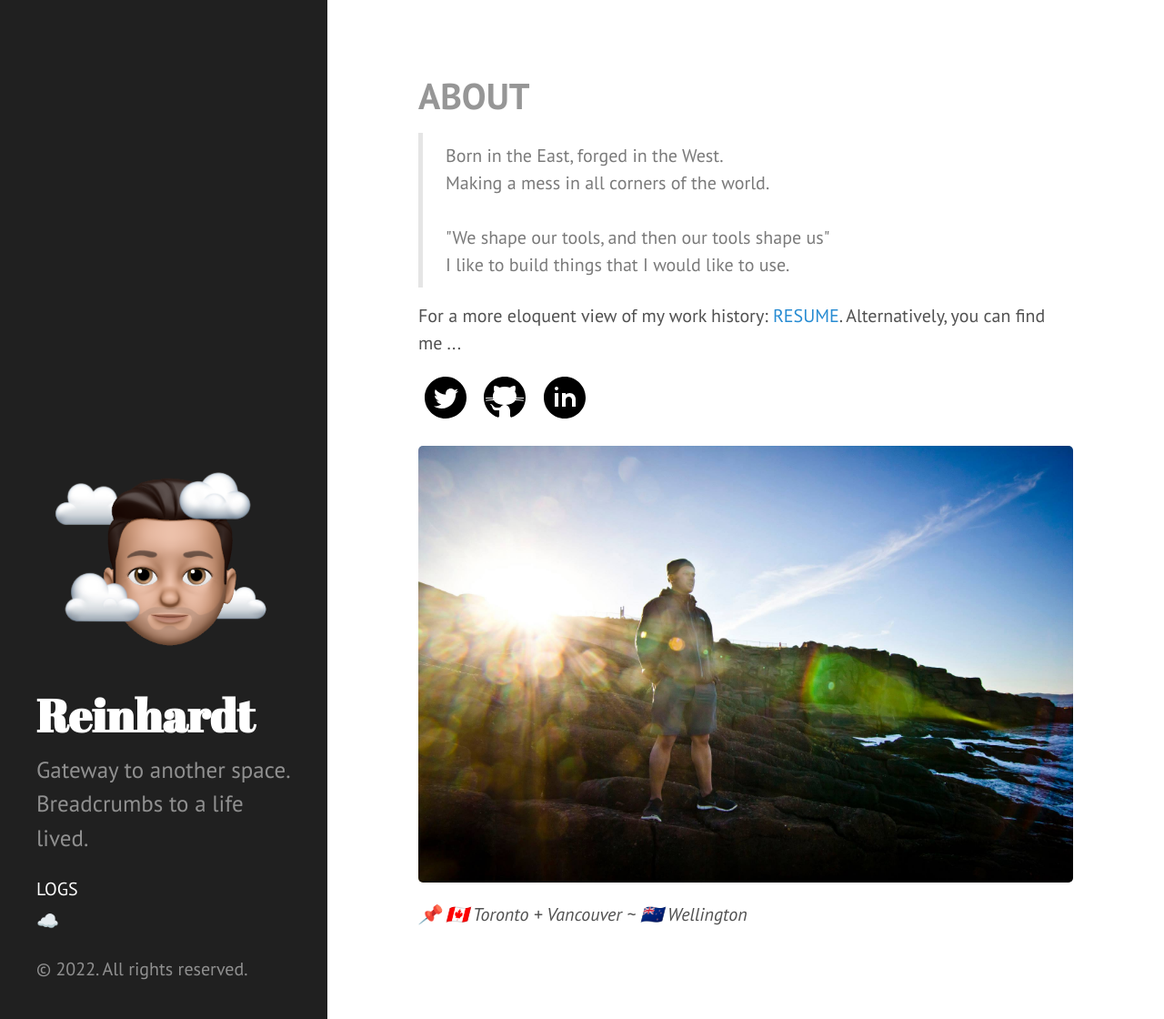
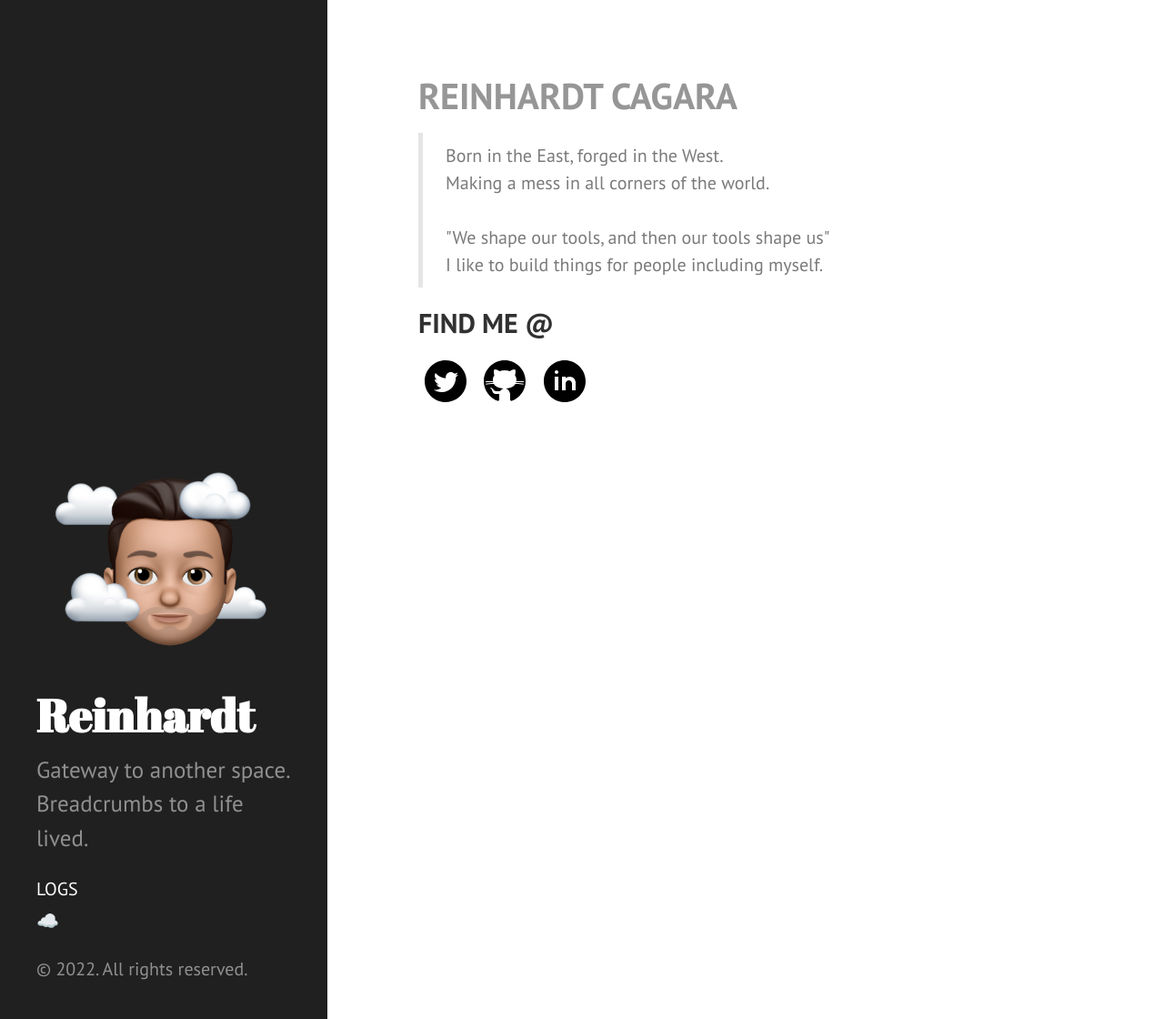
Before and after one commit to reinhardt021/reinhardt021.github.io, a Jekyll site: the page built from index.html, in a window 1280 px wide and 1120 px high. Shown: the whole window at 91% size. Built offline with Jekyll 4.4.1, drawn with Linux system fonts in a browser that asks for light colours.

Commit message:
simplified main page for now

```diff
--- a/index.html
+++ b/index.html
@@ -1,6 +1,6 @@
 ---
 layout: default
-title: ABOUT
+title: "REINHARDT CAGARA"
 ---
 
 
@@ -10,13 +10,14 @@ title: ABOUT
     Making a mess in all corners of the world.<br/>
     <br/>
     "We shape our tools, and then our tools shape us"<br/>
-    I like to build things that I would like to use.
+    I like to build things for people including myself.
 </blockquote>
 
-
 <p>
-    For a more eloquent view of my work history: <a href="{{ site.resume }}">RESUME</a>.
-    Alternatively, you can find me ...
+    <!--For a more eloquent view of my work history: <a href="{{ site.resume }}">RESUME</a>.<br/>-->
+    <!--<br/>-->
+    <!--Otherwise,<br/>-->
+    <h2>FIND ME @</h2>
 </p>
 
 <p>
@@ -31,7 +32,7 @@ title: ABOUT
     </a>
 </p>
 
-<p>
-    <img src="{{ site.baseurl }}/public/self-reflection.jpg" alt="Self Reflection" id="self-reflection">
-    <em>📌 🇨🇦 Toronto + Vancouver ~ 🇳🇿 Wellington</em>
-</p>
+<!--<p>-->
+    <!--<img src="{{ site.baseurl }}/public/self-reflection.jpg" alt="Self Reflection" id="self-reflection">-->
+    <!--<em>📌 🇨🇦 Toronto + Vancouver ~ 🇳🇿 Wellington</em>-->
+<!--</p>-->
```
